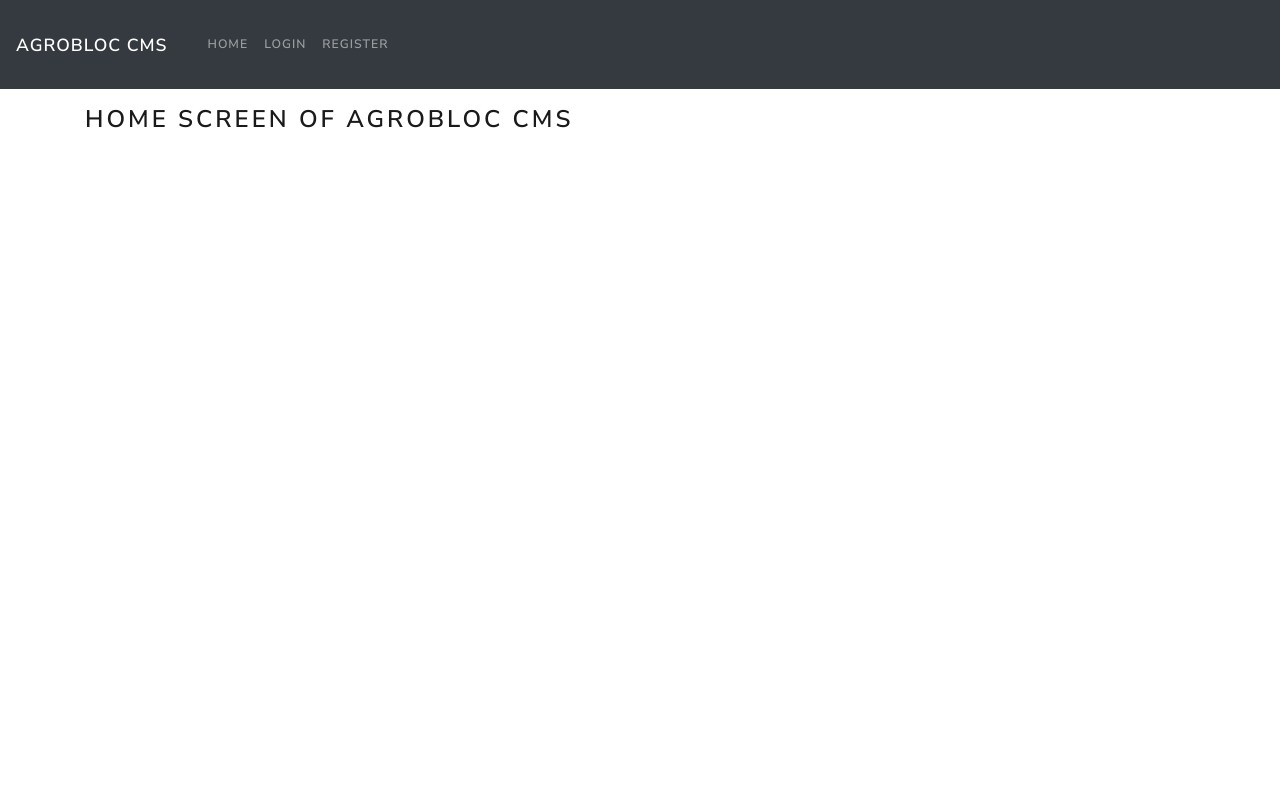
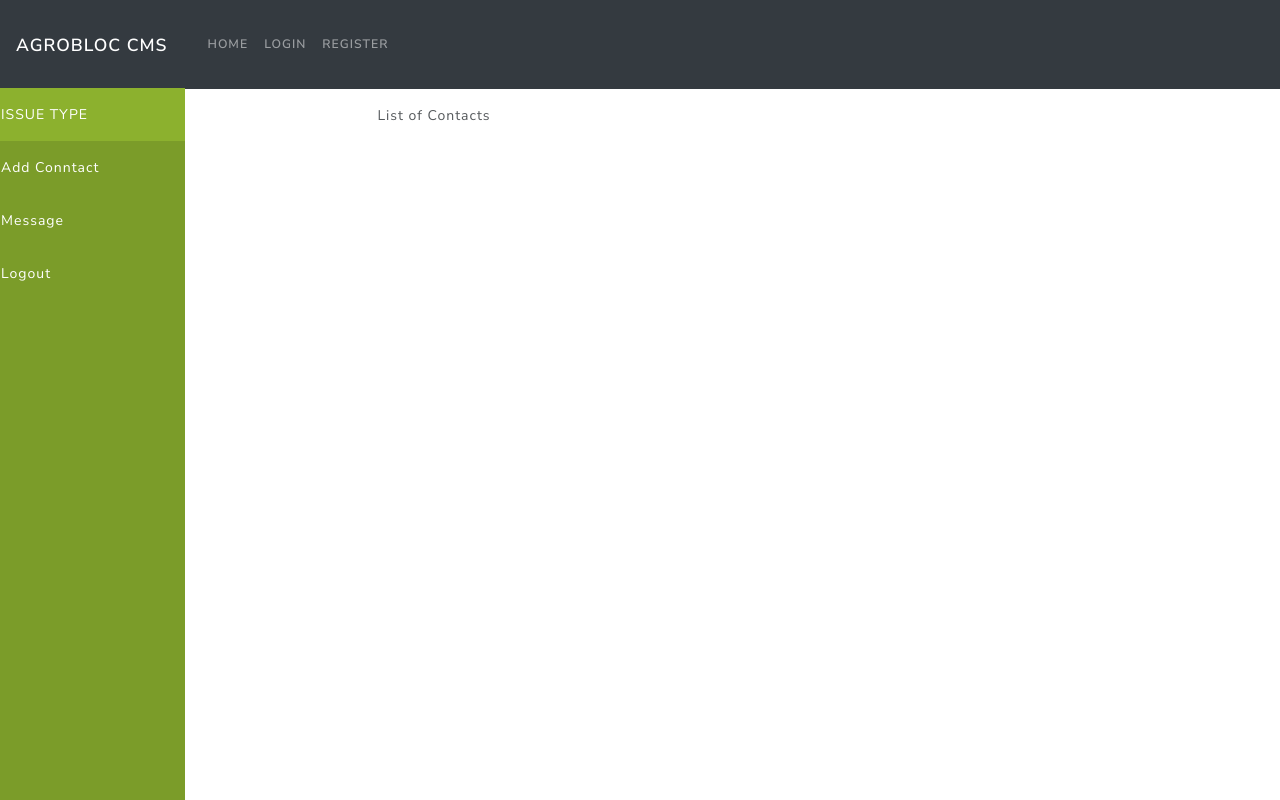
Before and after one commit to DevCKano/Agrobloccms, a React (Create React App) app in the folder frontend/: page / in a window 1280 px wide. Shown: the top 800 px of the page. Built offline with nearby package versions, Linux system fonts and the light colour scheme.

Commit message:
Home page sidebar

```diff
--- a/frontend/src/App.css
+++ b/frontend/src/App.css
@@ -36,3 +36,30 @@
     transform: rotate(360deg);
   }
 }
+
+.sidebar {
+  /*margin-top: 67px; */
+  /* margin-bottom: 30px; */
+  width: 200px;
+  background-color: #7b9c29;
+  height: 1000px;
+  margin-top: -17px;
+  margin-left: -115px;
+}
+
+.sidebar a {
+  display: block;
+  color: #ffffff;
+  padding: 16px;
+  text-decoration: none;
+}
+
+.sidebar a.active {
+  background-color: #8cb12e;
+  color: white;
+  width: 100%;
+}
+
+.sidebar a:hover:not(.active) {
+  color: white;
+}
--- a/frontend/src/App.js
+++ b/frontend/src/App.js
@@ -5,6 +5,7 @@ import { BrowserRouter as Router, Route } from "react-router-dom";
 import HomeScreen from "./screens/HomeScreen";
 import LoginScreen from "./screens/LoginScreen";
 import RegisterScreen from "./screens/RegisterScreen";
+import "./App.css";
 
 function App() {
   return (
--- /dev/null
+++ b/frontend/src/components/Sidebar.js
@@ -0,0 +1,17 @@
+import React from "react";
+
+const Sidebar = () => {
+  return (
+    <div>
+      <div className="sidebar">
+        <a className="active" href="posdashboard.html">
+          ISSUE TYPE
+        </a>
+        <a href="actions.html">Add Conntact</a>
+        <a href="status.html">Message</a>
+        <a href="history.html">Logout</a>
+      </div>
+    </div>
+  );
+};
+export default Sidebar;
--- a/frontend/src/screens/HomeScreen.js
+++ b/frontend/src/screens/HomeScreen.js
@@ -1,10 +1,18 @@
 import React from "react";
+import { Container, Row, Col } from "react-bootstrap";
+import Sidebar from "../components/Sidebar";
 
 const HomeScreen = () => {
   return (
-    <div>
-      <h3>Home Screen of Agrobloc CMS</h3>
-    </div>
+    <Container>
+      <Row>
+        <Col md={3}>
+          <Sidebar />
+        </Col>
+
+        <Col md={9}>List of Contacts</Col>
+      </Row>
+    </Container>
   );
 };
 
```
